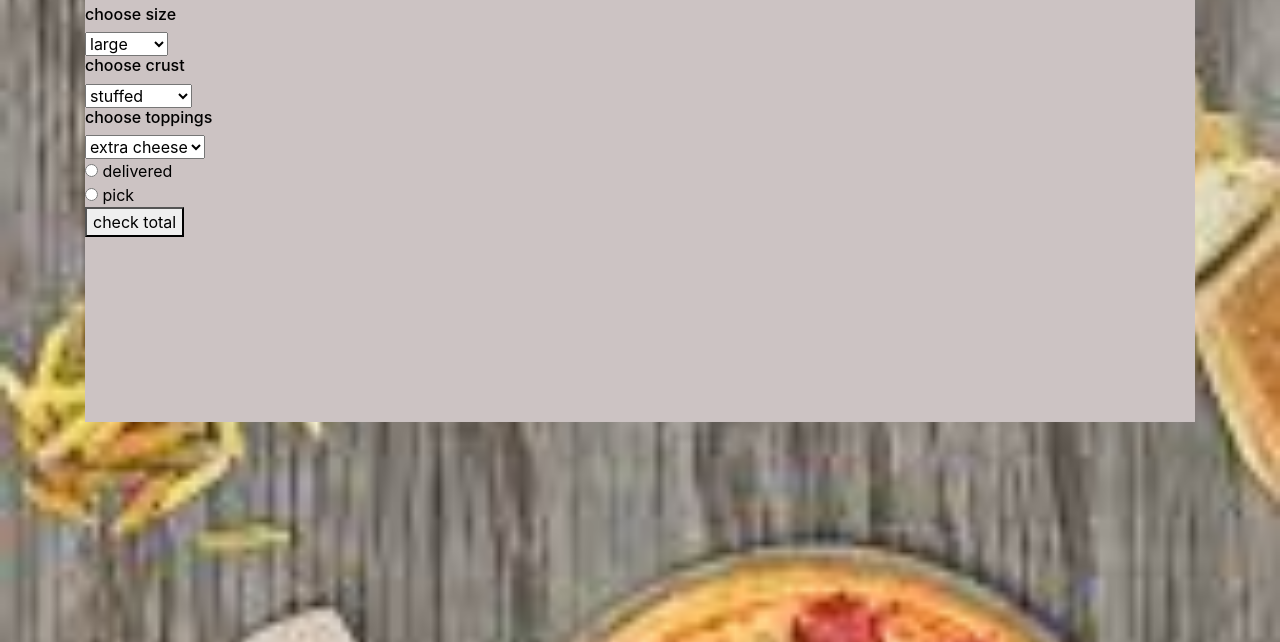
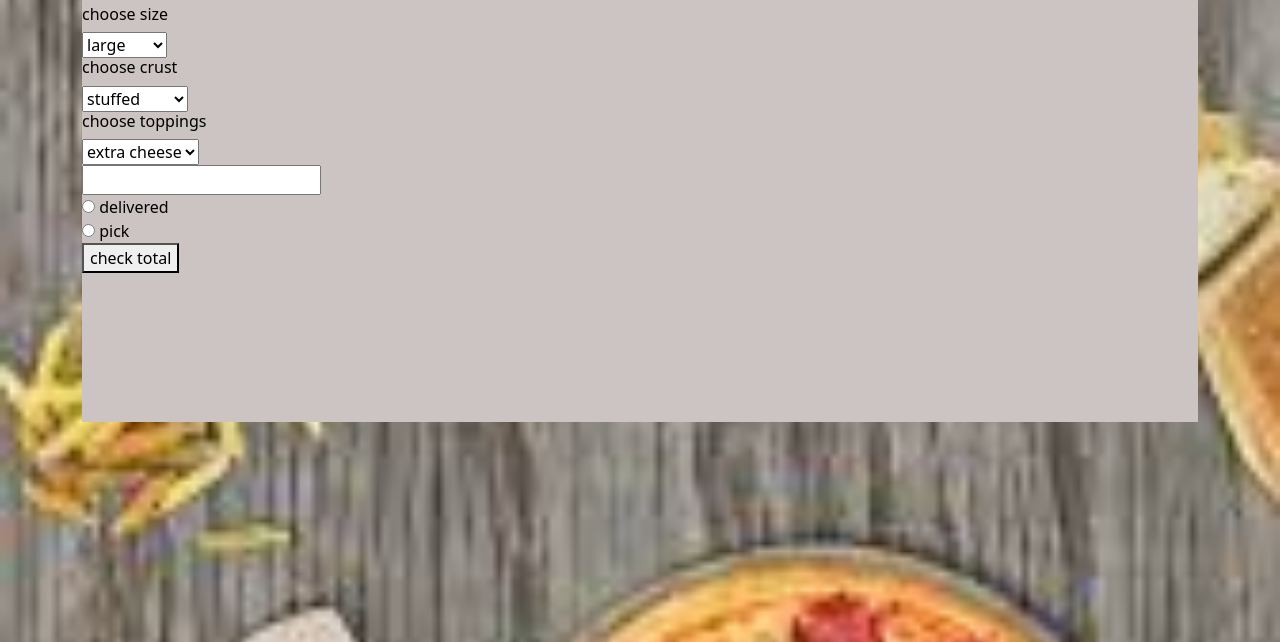
Before and after one commit to najmah2muhudin/pizzahouse, a plain HTML site: page index.html in a window 1280 px wide. Shown: the part 158-800 px from the top of the page. Drawn offline with nearby package versions, Linux system fonts and the light colour scheme.

Commit message:
add homepage

```diff
--- a/index.html
+++ b/index.html
@@ -5,8 +5,7 @@
     <meta http-equiv="X-UA-Compatible" content="IE=edge">
     <meta name="viewport" content="width=device-width, ;initial-scale=1.0">
     <title>pizza</title>
-    <link rel="stylesheet" href="https://stackpath.bootstrapcdn.com/bootstrap/4.3.1/css/bootstrap.min.css" integrity="sha384-ggOyR0iXCbMQv3Xipma34MD+dH/1fQ784/j6cY/iJTQUOhcWr7x9JvoRxT2MZw1T" crossorigin="anonymous">
-<script src="https://stackpath.bootstrapcdn.com/bootstrap/4.3.1/js/bootstrap.min.js" integrity="sha384-JjSmVgyd0p3pXB1rRibZUAYoIIy6OrQ6VrjIEaFf/nJGzIxFDsf4x0xIM+B07jRM" crossorigin="anonymous"></script>
+    <link href="https://cdn.jsdelivr.net/npm/bootstrap@5.0.0-beta3/dist/css/bootstrap.min.css" rel="stylesheet" integrity="sha384-eOJMYsd53ii+scO/bJGFsiCZc+5NDVN2yr8+0RDqr0Ql0h+rP48ckxlpbzKgwra6" crossorigin="anonymous">
     <link rel="stylesheet" href="style.css">
     <script src="script.js"></script>
 </head>
@@ -34,6 +33,7 @@
             <option value = "50">pepperoni</option>
             <option value = "150">black olives</option>
         </select><br>
+        <input type="number" id ="numero"><br>
         <input type="radio" class="deliver" name="1"> delivered<br>
         <input type="radio" class="pick" name="1"> pick<br>
         <button onclick="total()">check total</button>
```
